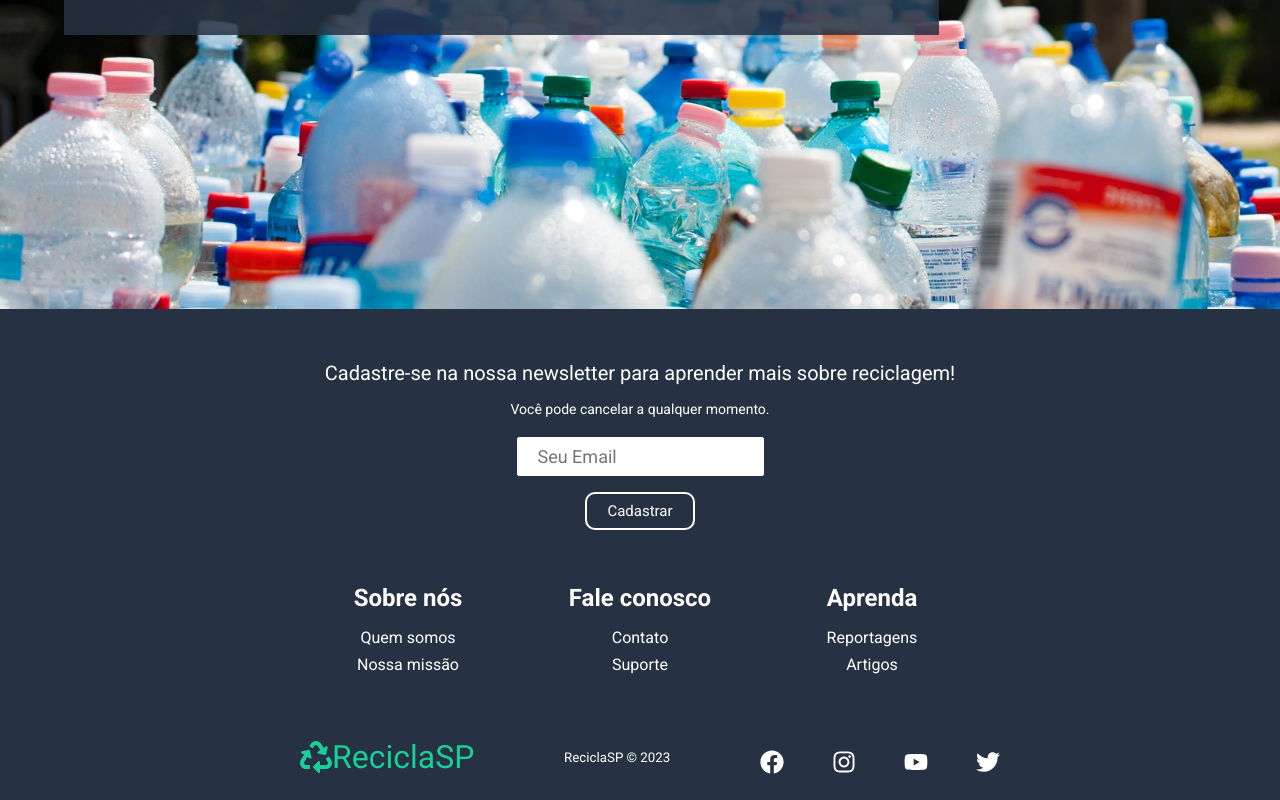
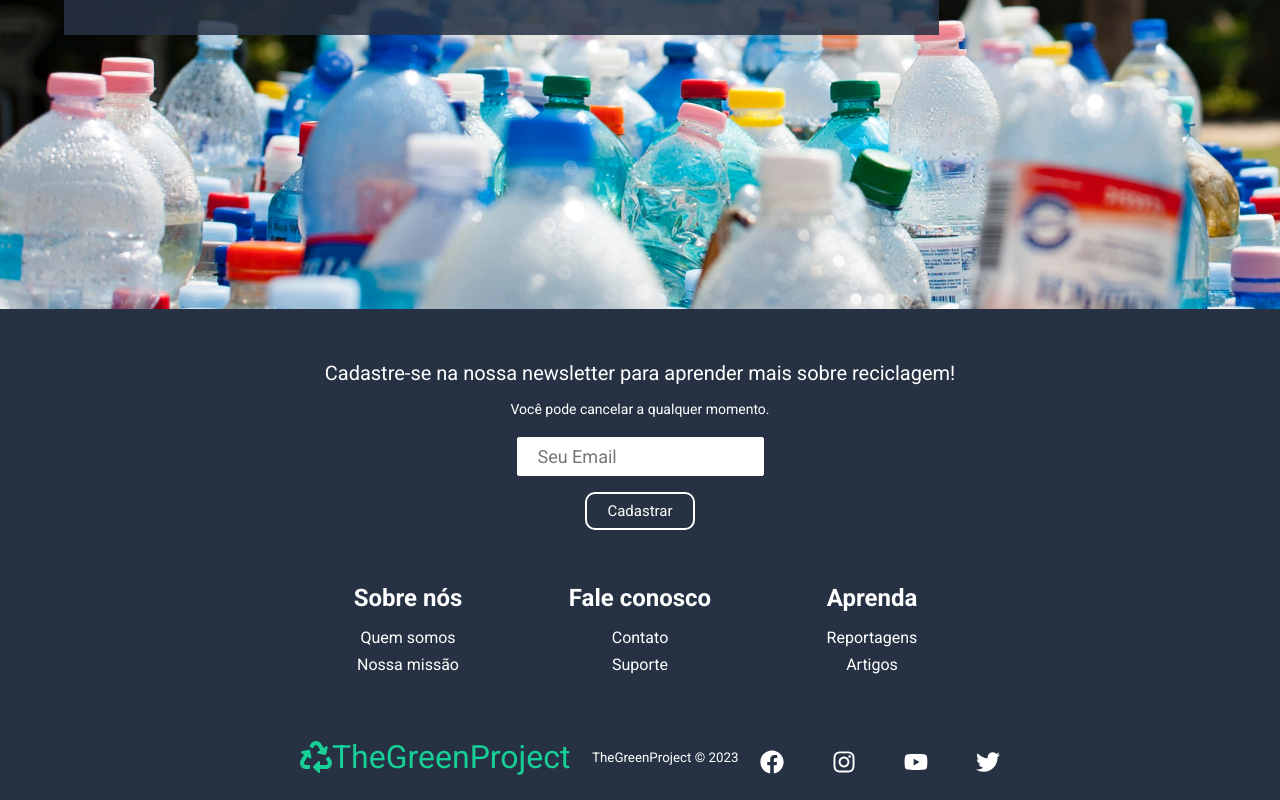
Before and after one commit to Projetos-Fiap/React-Sprint4, a React (Create React App) app: page / in a window 1280 px wide. Shown: the part 581-1381 px from the top of the page. Built offline with nearby package versions, Linux system fonts and the light colour scheme.

Commit message:
mudando nome do projeto para TheGreenProject

```diff
--- a/src/components/Footer/Footer.js
+++ b/src/components/Footer/Footer.js
@@ -210,9 +210,9 @@ function Footer() {
         <SocialMediaWrap>
           <FooterLogo to='/'>
             <FaRecycle className='navbar-icon' />
-            ReciclaSP
+            TheGreenProject
           </FooterLogo>
-          <WebsiteRights>ReciclaSP © 2023</WebsiteRights>
+          <WebsiteRights>TheGreenProject © 2023</WebsiteRights>
           <SocialIcons>
             <SocialIconLink to='/' target='_blank' aria-label='Facebook'>
               <FaFacebook />
--- a/src/components/Navbar/Navbar.js
+++ b/src/components/Navbar/Navbar.js
@@ -139,7 +139,7 @@ function Navbar() {
 
             <NavbarLogo to="/" onClick={closeMobileMenu}>
               <NavbarIcon />
-              ReciclaSP
+              TheGreenProject
             </NavbarLogo>
 
             <MenuIcon onClick={handleClick}>
--- a/src/components/Slideshow/Slider.js
+++ b/src/components/Slideshow/Slider.js
@@ -26,13 +26,13 @@ export const sliderData = [
     {
       image: Slide3,
       title: "Ganhe pontos",
-      text: "Sabia que você pode trocar seu lixo por benefícios?",
+      text: "Sabia que você pode trocar seu lixo reciclável por benefícios?",
       path: "/beneficios"
     },
     {
       image: Slide4,
       title: "Sobre nós",
-      text: "Conheça mais sobre o projeto ReciclaSP",
+      text: "Conheça mais sobre o nosso projeto",
       path: "/sobre"
     },
 
```
